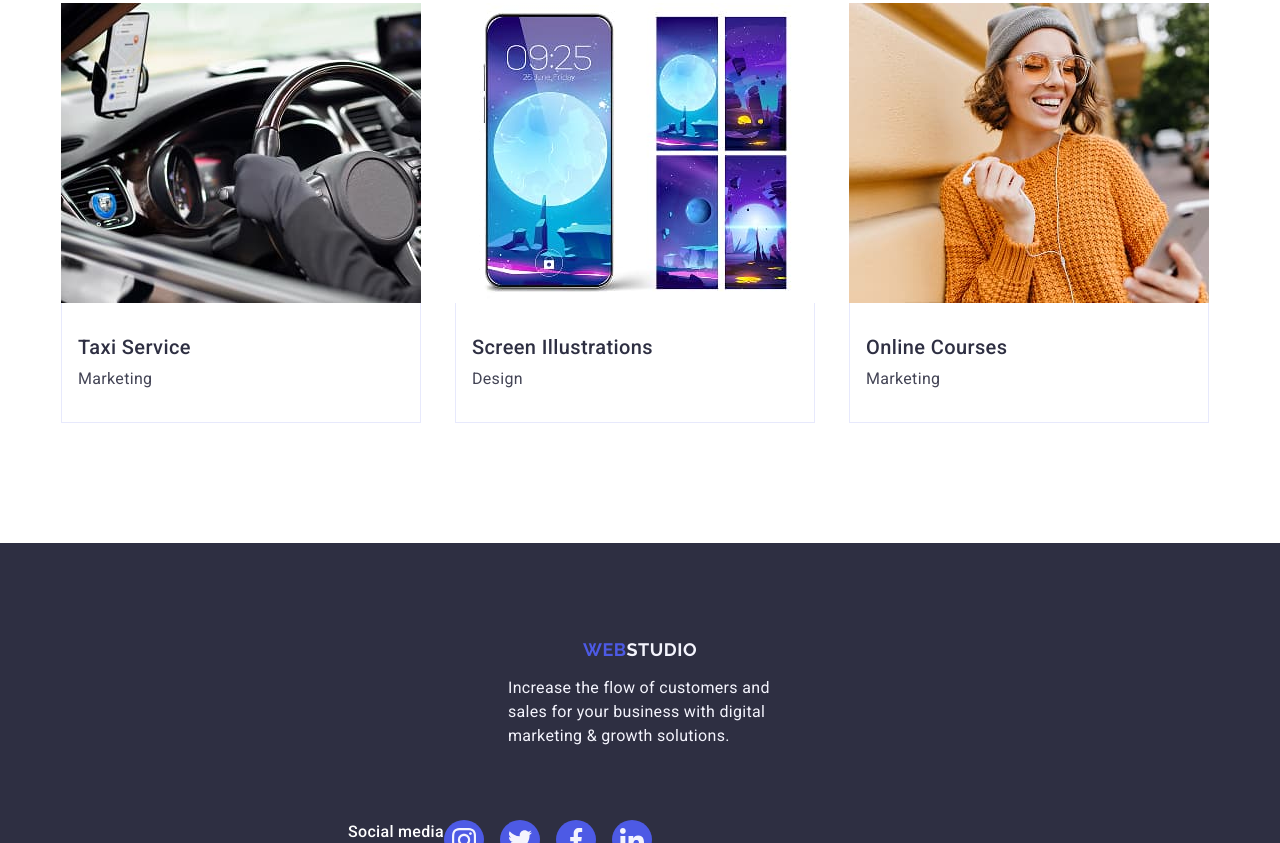
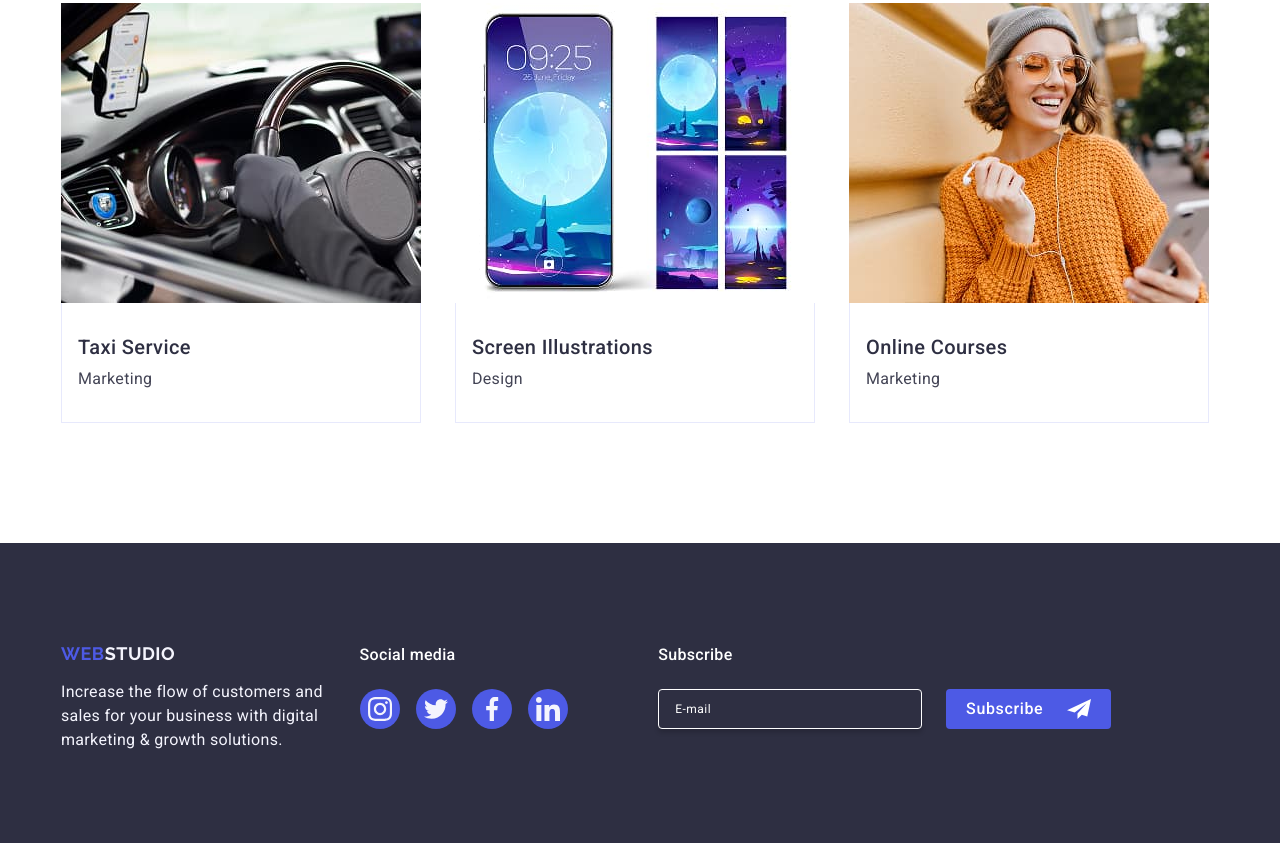
Before and after one commit to Edward-lyss/goit-markup-hw-06, a plain HTML site: page index.html in a window 1280 px wide. Shown: the part 1957-2800 px from the top of the page. Drawn offline with nearby package versions, Linux system fonts and the light colour scheme.

Commit message:
only-header-last

```diff
--- a/css/styles.css
+++ b/css/styles.css
@@ -854,6 +854,42 @@ button {
     gap: 64px 24px;
   }
 
+  .footer-container {
+    flex-direction: row;
+    justify-content: space-between;
+    gap: 72px 24px;
+  }
+
+  .footer-container-logo,
+  .footer-container-soc {
+    width: calc(50% - 12px);
+    justify-content: left;
+  }
+
+  .fotter-logo {
+    justify-content: left;
+  }
+
+  .fotter-form-container {
+    width: 100%;
+    justify-content: left;
+  }
+
+
+  .fotter-form {
+    gap: 24px;
+    width: 100%;
+    justify-content: left;
+  }
+
+
+  .footer-btn {
+    height: 40px;
+    align-items: center;
+    gap: 8px;
+    padding: 8px 16px;
+  }
+
 }
 
 /* --------------------------DESCkTOP-------------------------- */
@@ -865,7 +901,7 @@ button {
 
   .team .container,
   .footer .container {
-    width: 1158px;
+    max-width: 1158px;
     padding: 0;
   }
 
@@ -922,4 +958,24 @@ button {
     flex-wrap: nowrap;
     gap: 24px;
   }
+
+  .footer {
+    padding-top: 100px;
+    padding-bottom: 100px;
+
+  }
+
+
+
+  .footer-container {
+    flex-wrap: nowrap;
+  }
+
+  .footer-soc-text {
+    margin-bottom: 0;
+  }
+
+  .fotter-form-text {
+    margin: 0;
+  }
 }
```
